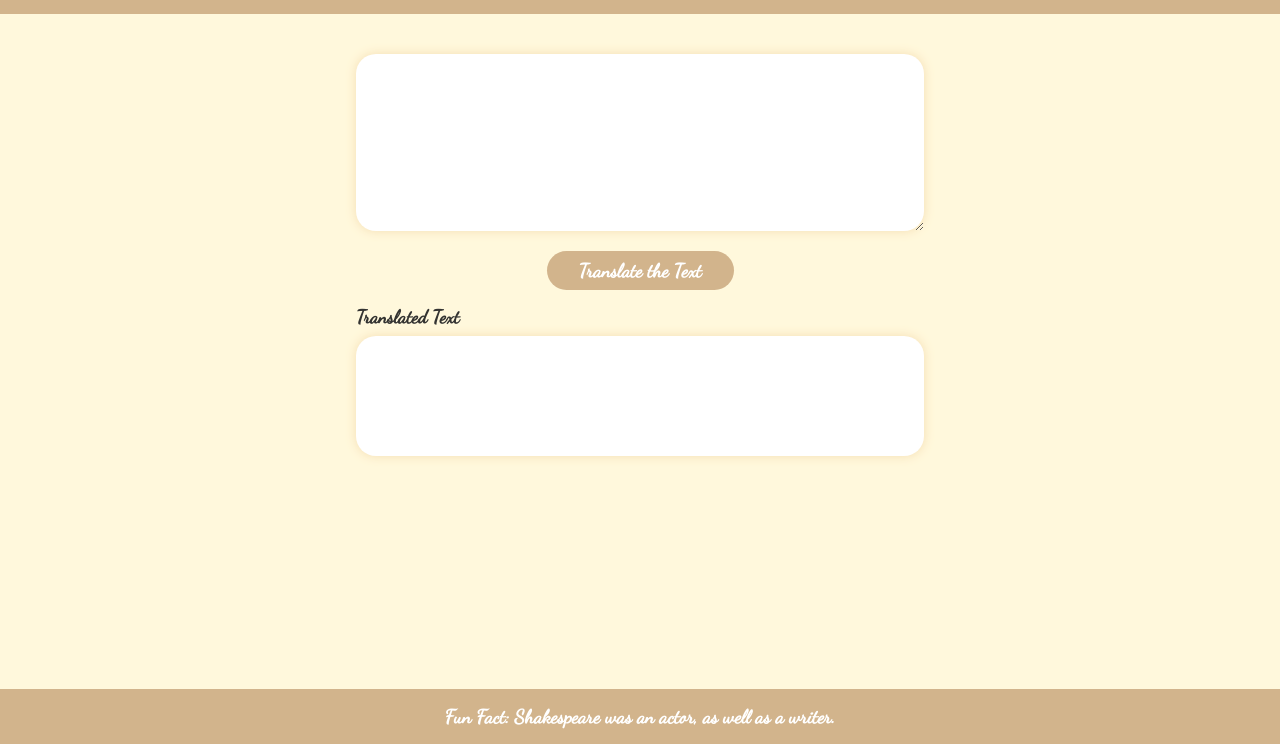
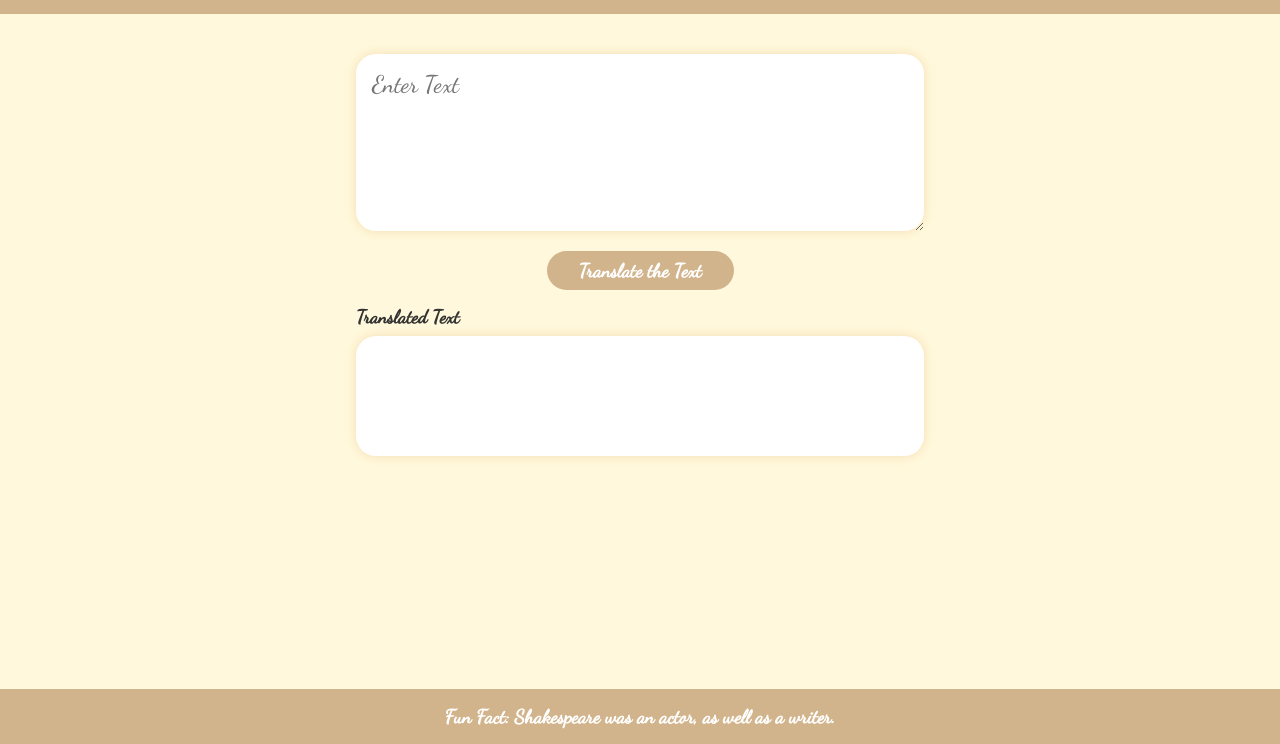
Before and after one commit to duhbhavesh/shakespeare-translator, a plain HTML site: page index.html in a window 1280 px wide. Shown: the part 56-800 px from the top of the page. Drawn offline with Linux system fonts and the light colour scheme.

Commit message:
Update index.html

```diff
--- a/index.html
+++ b/index.html
@@ -14,6 +14,7 @@
 		<main>
 			<div class="input">
 				<textarea
+					placeholder="Enter Text"
 					id="input-text"
 					name="input-text"
 					id=""
```
